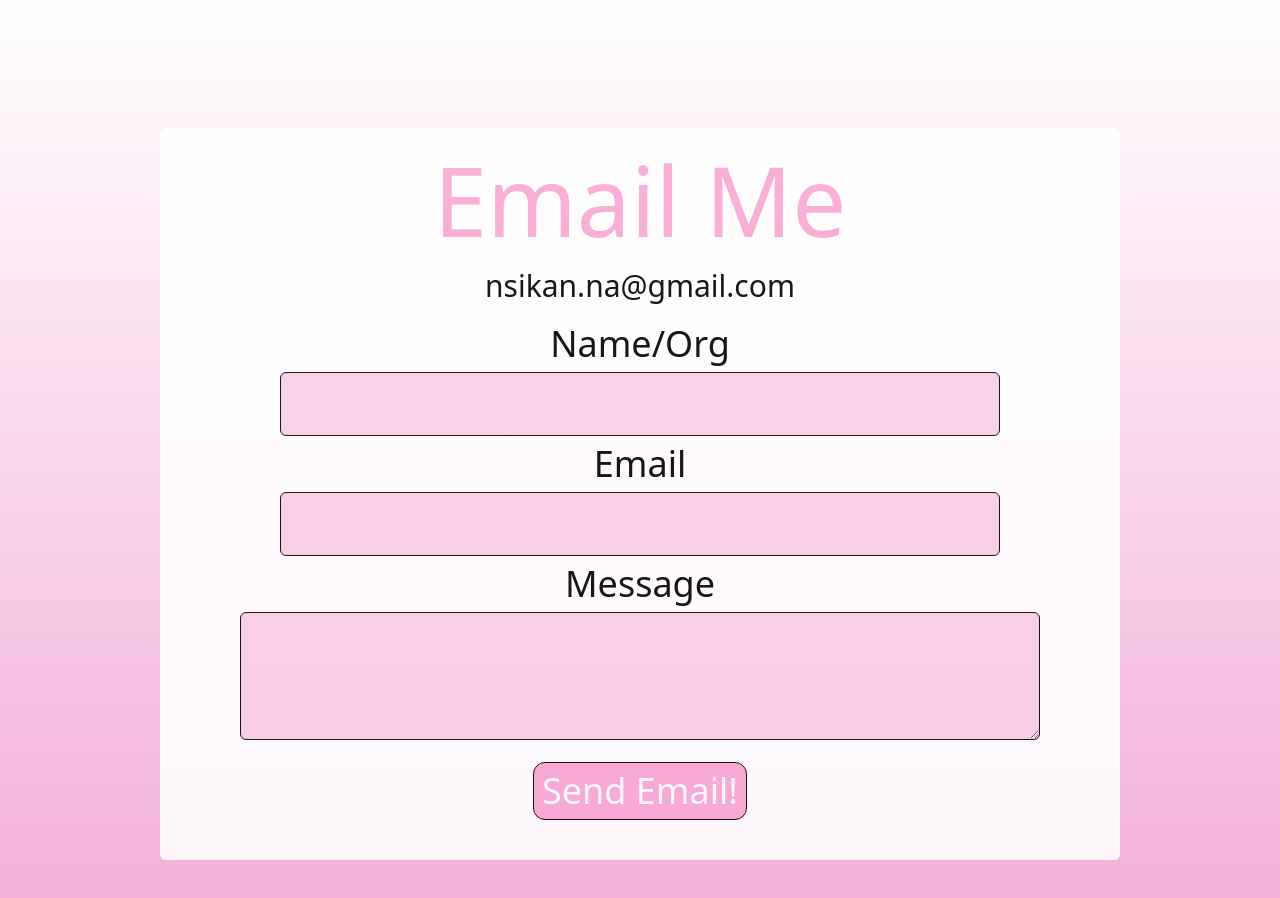
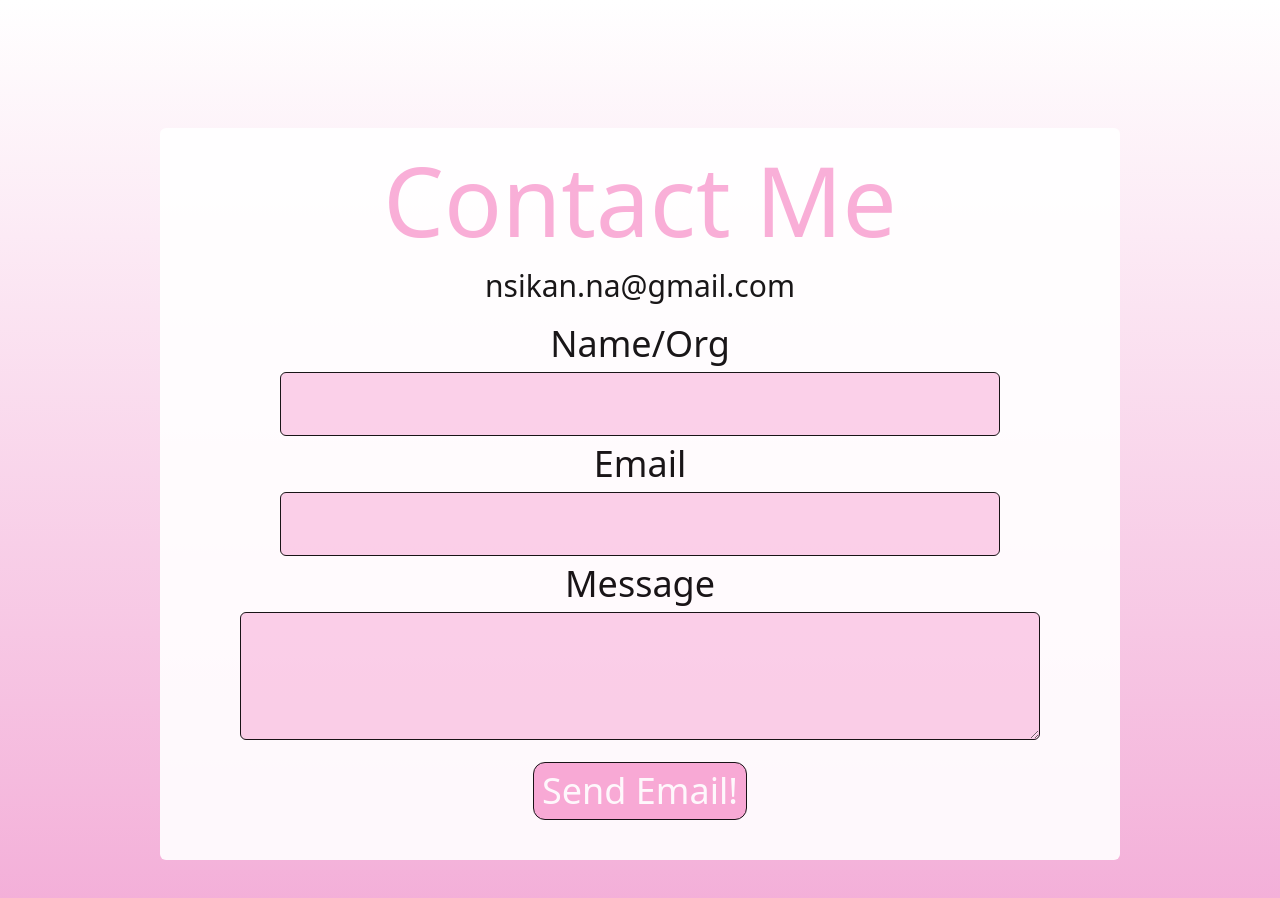
Before and after one commit to nsikan-na/portfolio, a React (Create React App) app: page / in a window 1280 px wide. Shown: the part 2660-3558 px from the top of the page. Built offline with nearby package versions, Linux system fonts and the light colour scheme.

Commit message:
changed Email to contact

```diff
--- a/src/components/Email.js
+++ b/src/components/Email.js
@@ -3,7 +3,7 @@ import React from "react";
 export default function Email() {
   return (
     <form className="mt-10 pb-10 bg-white w-10/12 mx-auto rounded-md opacity-90 md:w-9/12">
-      <h2 className=" text-pink-300 text-5xl pt-6 md:text-8xl 2xl:text-9xl">Email Me</h2>
+      <h2 className=" text-pink-300 text-5xl pt-6 md:text-8xl 2xl:text-9xl">Contact Me</h2>
       <div className="text-xl md:text-3xl lg:my-5 2xl:text-4xl" >nsikan.na@gmail.com</div>
       <label className="text-2xl md:text-4xl 2xl:text-5xl" for="name/org">
         Name/Org
```
